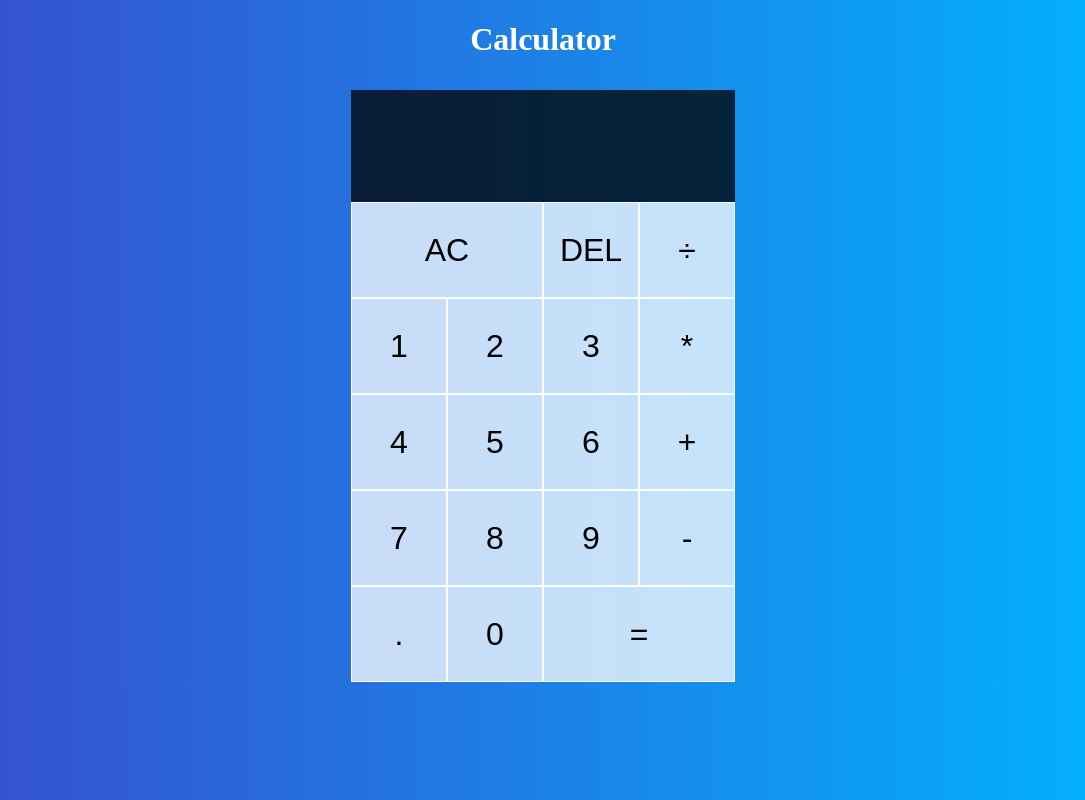
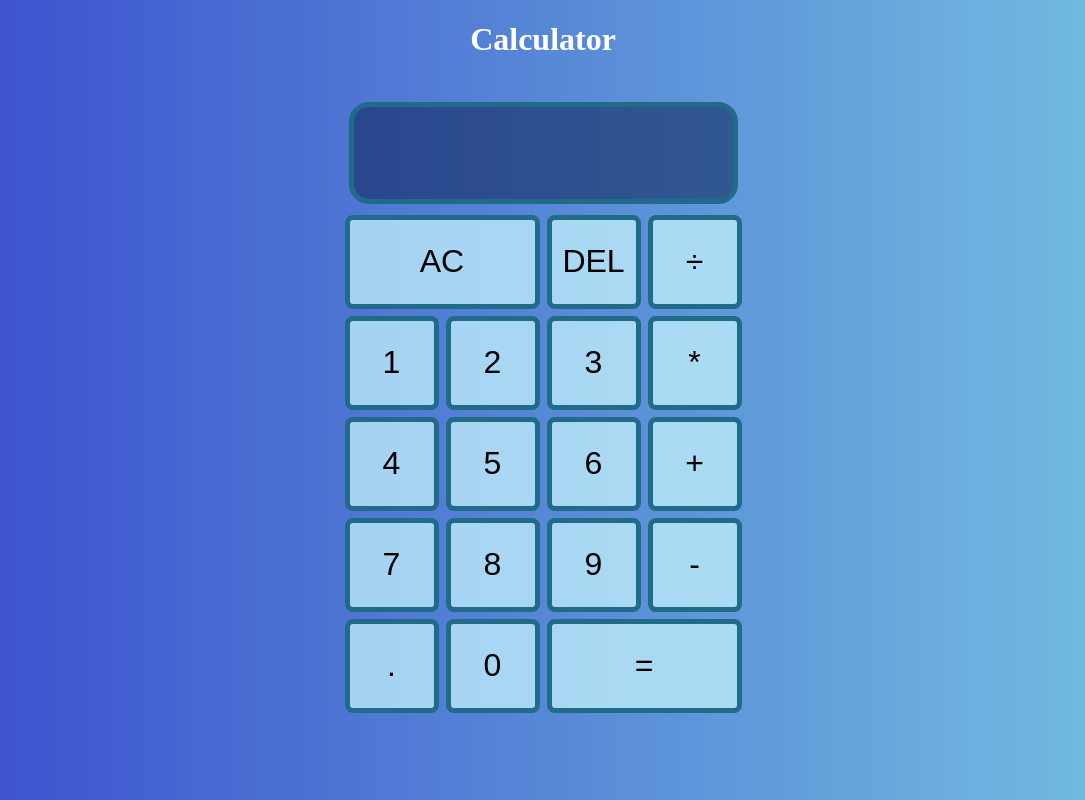
Before and after one commit to lhernandez5/CalculatorApp, a React (Create React App) app: page / in a window 1280 px wide. Shown: the whole page, without its empty margins (97-1182 px from the left). Built offline with nearby package versions, Linux system fonts and the light colour scheme.

Commit message:
updated css

```diff
--- a/src/App.js
+++ b/src/App.js
@@ -12,7 +12,7 @@ export const ACTIONS = {
 };
 
 function reducer(state, { calculationType, payload }) {
-  console.log(calculationType)
+  console.log(calculationType);
   switch (calculationType) {
     case ACTIONS.ADD_DIGIT:
       if (state.overwrite) {
@@ -133,6 +133,7 @@ function App() {
   return (
     <div>
       <h1 className="heading">Calculator</h1>
+      <div className="calculatorContainer">
         <div className="calculator-grid">
           <div className="output">
             <div className="previous-operand">
@@ -146,7 +147,9 @@ function App() {
           >
             AC
           </button>
-        <button onClick={() => dispatch({ calculationType: ACTIONS.DELETE_DIGIT })}>
+          <button
+            onClick={() => dispatch({ calculationType: ACTIONS.DELETE_DIGIT })}
+          >
             DEL
           </button>
           <OperationButton operation="÷" dispatch={dispatch} />
@@ -172,6 +175,7 @@ function App() {
           </button>
         </div>
       </div>
+    </div>
   );
 }
 
--- a/src/index.css
+++ /dev/null
@@ -1,13 +0,0 @@
-body {
-  margin: 0;
-  font-family: -apple-system, BlinkMacSystemFont, 'Segoe UI', 'Roboto', 'Oxygen',
-    'Ubuntu', 'Cantarell', 'Fira Sans', 'Droid Sans', 'Helvetica Neue',
-    sans-serif;
-  -webkit-font-smoothing: antialiased;
-  -moz-osx-font-smoothing: grayscale;
-}
-
-code {
-  font-family: source-code-pro, Menlo, Monaco, Consolas, 'Courier New',
-    monospace;
-}
--- a/src/styles.css
+++ b/src/styles.css
@@ -4,33 +4,36 @@
 
 body {
     margin: 0;
-    background: linear-gradient(to right, #394bcd, #00b7ff);
+    background: linear-gradient(to right, #394bcd, #75c3e1);
 }
 
-.heading{
+.heading {
     color: white;
     text-align: center;
 }
 
 .calculator-grid {
     display: grid;
-    margin-top: 2rem;
     justify-content: center;
     grid-template-columns: repeat(4, 6rem);
     grid-template-rows: minmax(7rem, auto) repeat(5, 6rem);
+    border-radius: 130px;
+    margin: 3% 24%;
+    gap: 5px;
 }
 
-.calculator-grid > button{
+.calculator-grid > button {
     cursor: pointer;
     font-size:  2rem;
-    border: 1px solid white;
-    outline: none;
-    background-color: rgba(255, 255, 255, .75);
+    border: 5px solid rgb(32, 107, 135);
+    background-color: rgba(196, 242, 252, 0.75);
+    border-radius: 8px;
+    margin: 1px;
 }
 
 .calculator-grid > button:hover,
-.calculator-grid > button:focus{
-    background-color: rgba(255, 255, 255, .9);
+.calculator-grid > button:focus {
+    background-color: rgba(213, 234, 250, 0.9);
 }
 
 .span-two {
@@ -39,7 +42,8 @@ body {
 
 .output {
     grid-column: 1 / -1;
-    background-color: rgba(0, 0, 0, .75);
+    background-color: rgba(5, 25, 75, 0.5);
+    border: 5px solid rgb(32, 107, 135);
     display: flex;
     flex-direction: column;
     align-items: flex-end;
@@ -47,10 +51,12 @@ body {
     padding: .75rem;
     word-wrap: break-word;
     word-break: break-all;
+    border-radius: 20px;
+    margin: 5px;
 }
 
 .output .previous-operand {
-    color: rgba(255, 255, 255, .75)
+    color: white
 }
 
 .output .current-operand {
```
Lines whose indentation alone changed are shown as unchanged.
